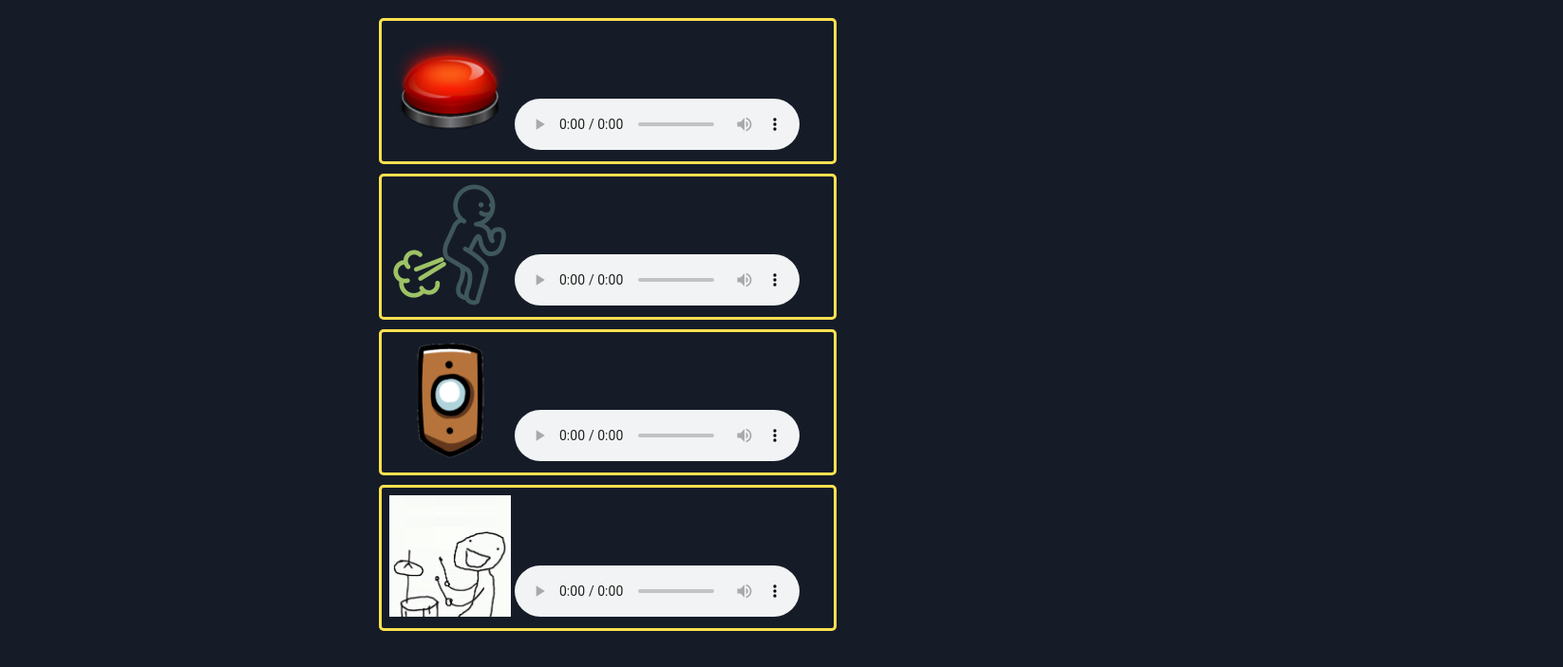
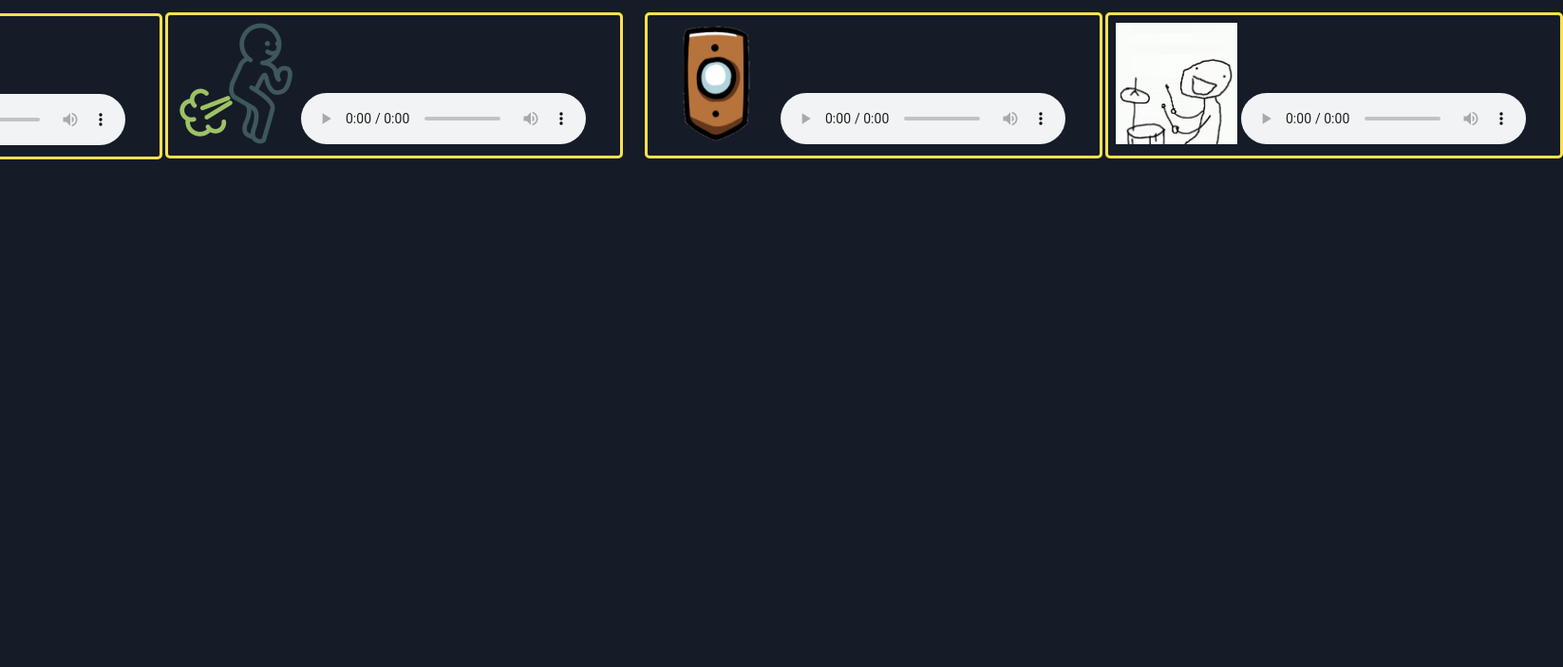
Before and after one commit to MaasLiamPXL/Week7-8-en-9_Oefening1, a plain HTML site: page index.html in a window 1280 px wide. Shown: the part 61-764 px from the top of the page at 95% size, 1646 px wide, since content can reach past the window. Drawn offline with Linux system fonts and the light colour scheme.

Commit message:
de stylesheet zo proberen aanpassen dat de vakjes langs elkaar staan

```diff
--- a/oefening4.css
+++ b/oefening4.css
@@ -7,13 +7,32 @@ header h1
     text-align: center;
     color: #ffe14f;
 }
-article
-{
+.box{
     border: 3px solid #ffe14f;
     border-radius: 5px;
     margin: 10px auto;
     width: 460px;
     padding: 8px;
+}
+.box1{
+    position: relative;
+    left: -710px;
+    top: -5px;
+}
+.box2{
+    position: relative;
+    left: -225px;
+    top: -170px;
+}
+.box3 {
+    position: relative;
+    left: 280px;
+    top: -334px;
+}
+.box4{
+    position: relative;
+    left: 765px;
+    top: -498px;
 }
 article img
 {
```
